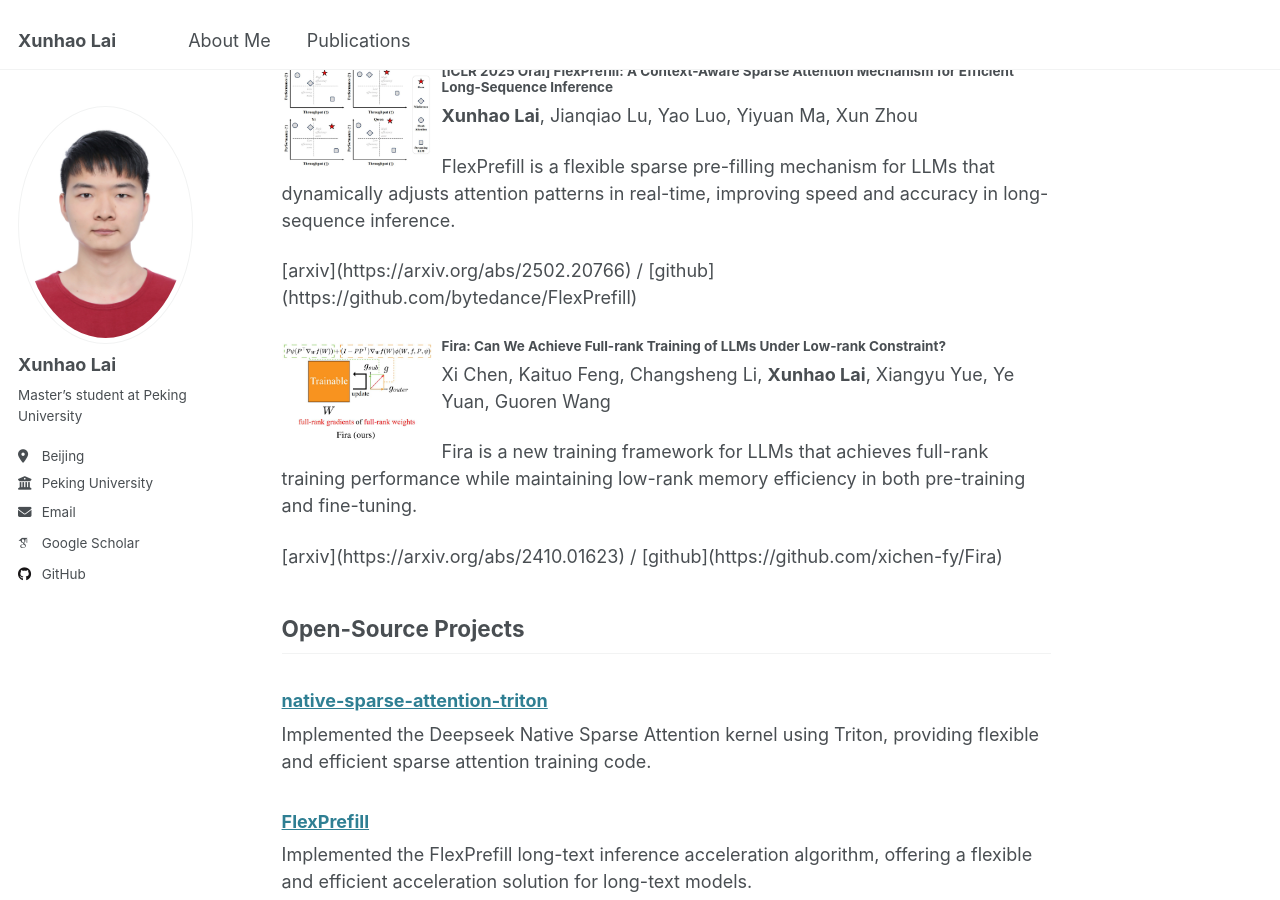
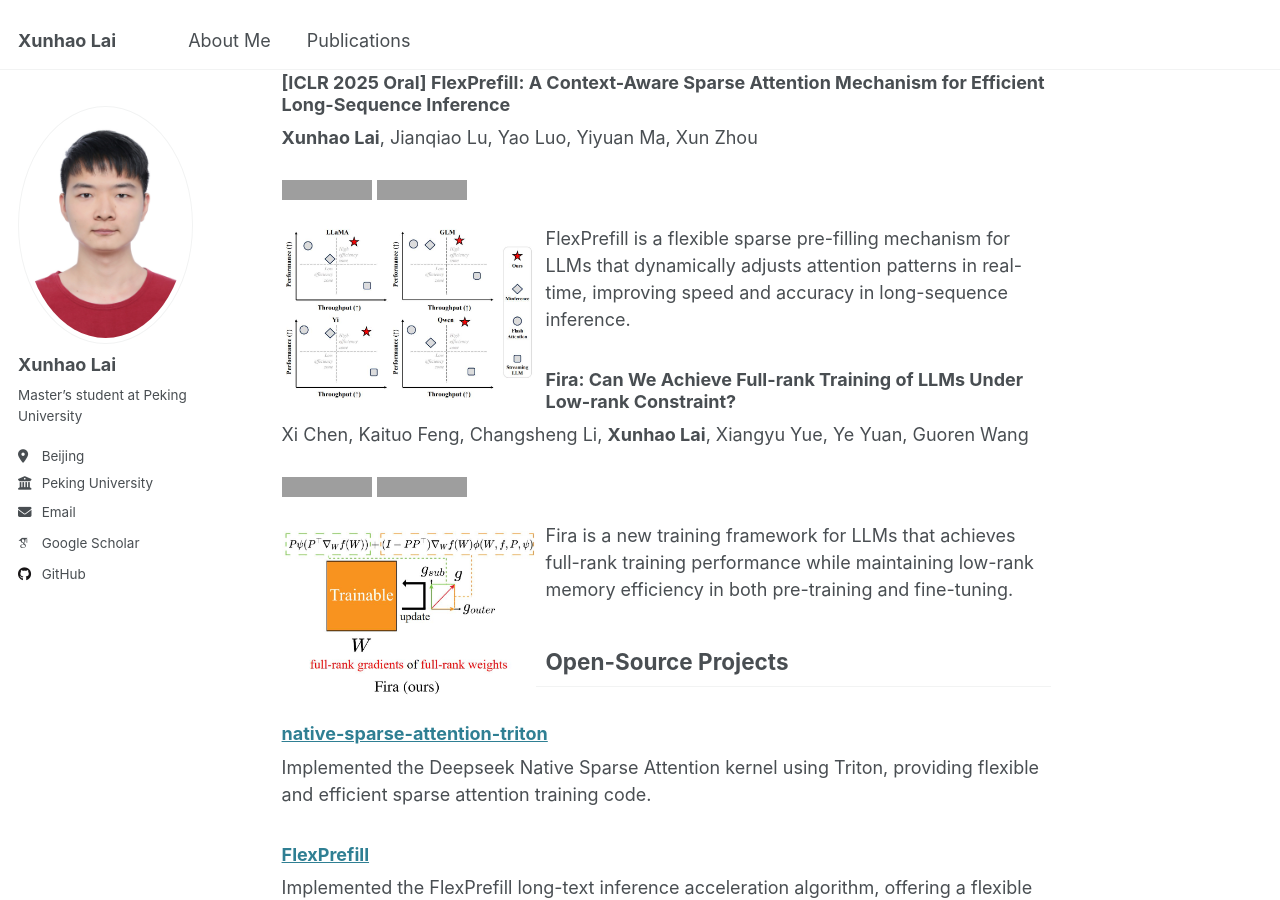
Before and after one commit to XunhaoLai/XunhaoLai.github.io, a Jekyll site: the page built from _pages/about.md, in a window 1280 px wide and 900 px high, scrolled down 466 px. Built offline with Jekyll 4.4.1, drawn with Linux system fonts in a browser that asks for light colours; some web fonts are replaced; grey boxes are pictures that could not be loaded.

Commit message:
better look

```diff
--- a/_pages/about.md
+++ b/_pages/about.md
@@ -15,20 +15,28 @@ My research focuses on natural language processing and large language models. Sp
 
 ## Publications
 
+### [ICLR 2025 Oral] FlexPrefill: A Context-Aware Sparse Attention Mechanism for Efficient Long-Sequence Inference
+
+**Xunhao Lai**, Jianqiao Lu, Yao Luo, Yiyuan Ma, Xun Zhou
+
+[![arxiv](https://img.shields.io/badge/arXiv-2502.20766-b31b1b.svg?style=flat-square)](https://arxiv.org/abs/2502.20766)
+[![GitHub](https://img.shields.io/badge/-GitHub-black?logo=github&style=flat-square)](https://github.com/bytedance/FlexPrefill)
+
 <div style="margin-bottom: 20px;">
-<img src="/images/about_flexprefill.jpg" alt="FlexPrefill" style="float: left; width: 150px; margin-right: 10px;">
-<h4>[ICLR 2025 Oral] FlexPrefill: A Context-Aware Sparse Attention Mechanism for Efficient Long-Sequence Inference</h4>
-<p><strong>Xunhao Lai</strong>, Jianqiao Lu, Yao Luo, Yiyuan Ma, Xun Zhou</p>
+<img src="/images/about_flexprefill.jpg" alt="FlexPrefill" style="float: left; width: 33%; margin-right: 10px;">
 <p>FlexPrefill is a flexible sparse pre-filling mechanism for LLMs that dynamically adjusts attention patterns in real-time, improving speed and accuracy in long-sequence inference.</p>
-<p>[arxiv](https://arxiv.org/abs/2502.20766) / [github](https://github.com/bytedance/FlexPrefill)</p>
 </div>
 
+### Fira: Can We Achieve Full-rank Training of LLMs Under Low-rank Constraint?
+
+Xi Chen, Kaituo Feng, Changsheng Li, **Xunhao Lai**, Xiangyu Yue, Ye Yuan, Guoren Wang
+
+[![arxiv](https://img.shields.io/badge/arXiv-2410.01623-b31b1b.svg?style=flat-square)](https://arxiv.org/abs/2410.01623)
+[![GitHub](https://img.shields.io/badge/-GitHub-black?logo=github&style=flat-square)](https://github.com/xichen-fy/Fira)
+
 <div style="margin-bottom: 20px;">
-<img src="/images/about_fira.jpg" alt="Fira" style="float: left; width: 150px; margin-right: 10px;">
-<h4>Fira: Can We Achieve Full-rank Training of LLMs Under Low-rank Constraint?</h4>
-<p>Xi Chen, Kaituo Feng, Changsheng Li, <strong>Xunhao Lai</strong>, Xiangyu Yue, Ye Yuan, Guoren Wang</p>
+<img src="/images/about_fira.jpg" alt="Fira" style="float: left; width: 33%; margin-right: 10px;">
 <p>Fira is a new training framework for LLMs that achieves full-rank training performance while maintaining low-rank memory efficiency in both pre-training and fine-tuning.</p>
-<p>[arxiv](https://arxiv.org/abs/2410.01623) / [github](https://github.com/xichen-fy/Fira)</p>
 </div>
 
 ## Open-Source Projects
```
